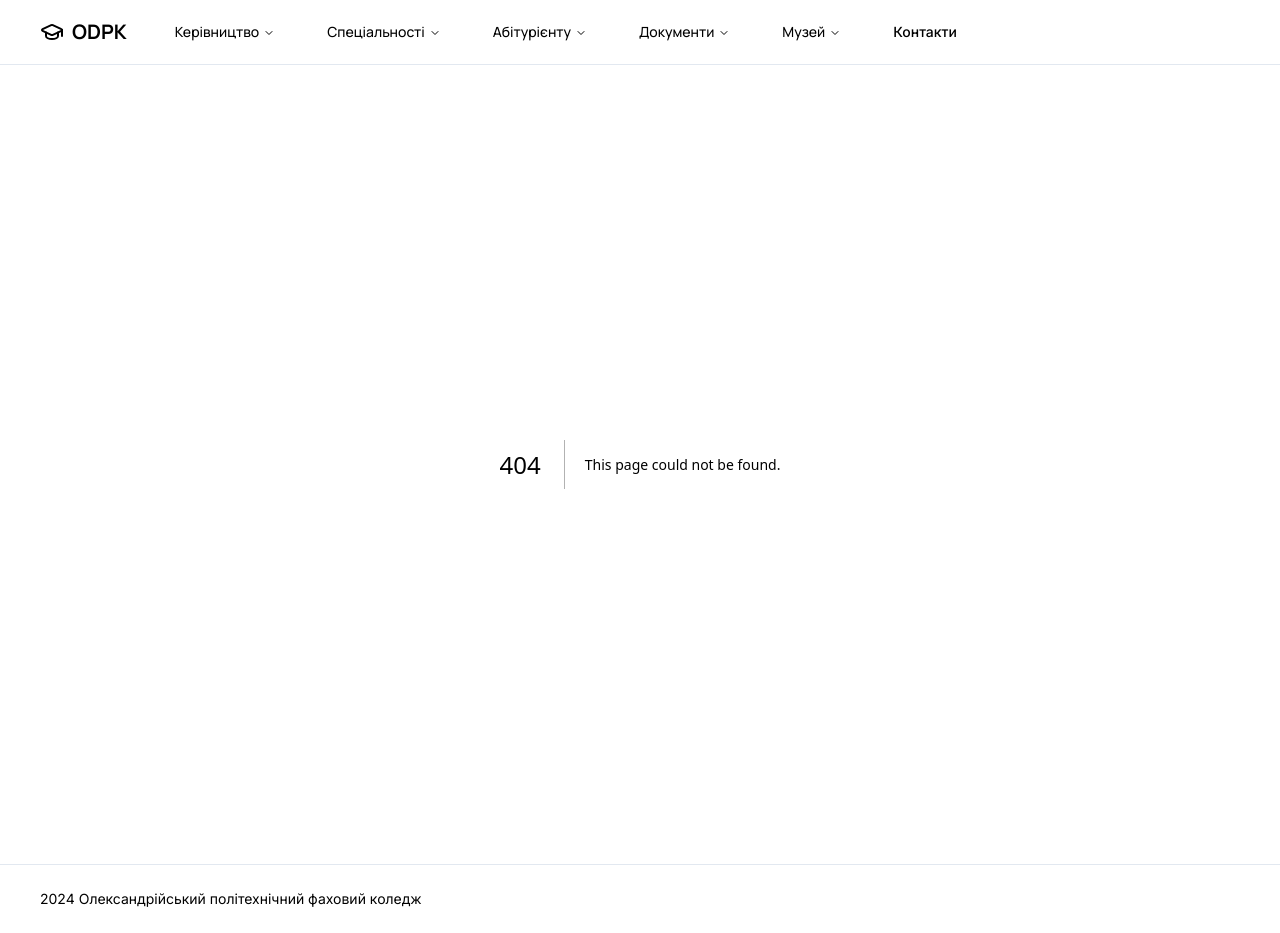
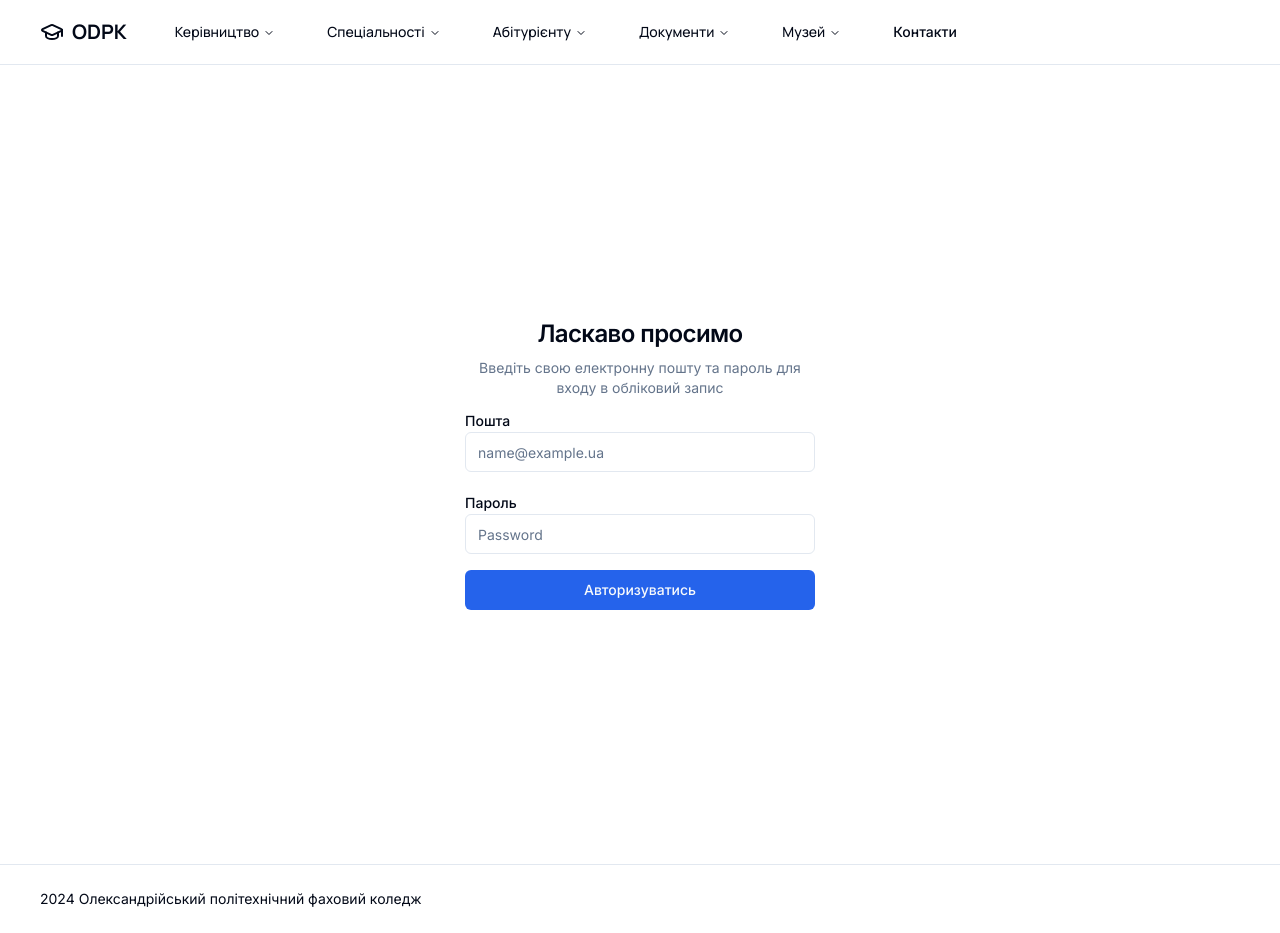
Before and after one commit to NaotoAzazel/odpk, a Next.js app: page /login in a window 1280 px wide. Before the commit this address had no page. Built offline with nearby package versions, Linux system fonts and the light colour scheme.

Commit message:
added auth(page, middleware), input, label

```diff
--- a/package.json
+++ b/package.json
@@ -25,18 +25,21 @@
     "@prisma/client": "^5.12.1",
     "@radix-ui/react-accordion": "^1.1.2",
     "@radix-ui/react-dialog": "^1.0.5",
+    "@radix-ui/react-label": "^2.0.2",
     "@radix-ui/react-navigation-menu": "^1.1.4",
     "@radix-ui/react-scroll-area": "^1.0.5",
     "@radix-ui/react-slot": "^1.0.2",
     "@radix-ui/react-toast": "^1.1.5",
     "@uploadthing/react": "^6.5.0",
     "axios": "^1.6.8",
+    "bcrypt": "^5.1.1",
     "class-variance-authority": "^0.7.0",
     "clsx": "^2.1.0",
     "contentlayer": "^0.3.4",
     "editorjs-react-renderer": "^3.5.1",
     "lucide-react": "^0.372.0",
     "next": "14.2.2",
+    "next-auth": "^4.24.7",
     "next-contentlayer": "^0.3.4",
     "react": "^18",
     "react-dom": "^18",
@@ -52,6 +55,7 @@
   },
   "devDependencies": {
     "@tailwindcss/typography": "^0.5.12",
+    "@types/bcrypt": "^5.0.2",
     "@types/editorjs__header": "^2.6.3",
     "@types/node": "^20",
     "@types/react": "^18",
--- /dev/null
+++ b/src/app/(auth)/_components/user-auth-form.tsx
@@ -0,0 +1,120 @@
+"use client"
+
+import { useState } from "react";
+import { useRouter } from "next/navigation";
+
+import { Button } from "@/components/ui/button";
+import { Input } from "@/components/ui/input";
+import { Label } from "@/components/ui/label";
+import { useToast } from "@/components/ui/use-toast";
+
+import { Icons } from "@/components/icons";
+
+import { cn } from "@/lib/utils";
+
+import { UserAuthSchema, userAuthSchema } from "@/lib/validation/auth";
+import { zodResolver } from "@hookform/resolvers/zod";
+import { useForm } from "react-hook-form";
+
+import { signIn } from "next-auth/react";
+
+interface UserAuthFormProps
+  extends React.HTMLAttributes<HTMLDivElement> {};
+
+export function UserAuthForm({ className, ...props }: UserAuthFormProps) {
+  const router = useRouter();
+  const { toast } = useToast();
+
+  const [isLoading, setIsLoading] = useState<boolean>(false);
+
+  const {
+    register,
+    handleSubmit,
+    formState: { errors }
+  } = useForm<UserAuthSchema>({
+    resolver: zodResolver(userAuthSchema)
+  });
+
+  async function onSubmit(data: UserAuthSchema) {
+    setIsLoading(true);
+
+    const signInResult = await signIn("credentials", {
+      email: data.email,
+      password: data.password,
+      redirect: false
+    });
+
+    if(!signInResult?.ok) {
+      setIsLoading(false);
+
+      return toast({
+        title: "Щось пiшло не так",
+        description: "Ваш запит на вхід не пройшов. Спробуйте ще раз",
+        variant: "destructive"
+      });
+    }
+
+    router.refresh();
+
+    setIsLoading(false);
+
+    return toast({
+      description: "Ви успішно авторизувалися"
+    });
+  }
+
+  return (
+    <div className={cn("grid gap-6", className)} {...props}>
+      <form onSubmit={handleSubmit(onSubmit)}>
+        <div className="grid gap-2">
+          <div className="grid gap-1 py-2">
+            <Label htmlFor="email">Пошта</Label>
+            <Input
+              type="email"
+              {...register("email")}
+              className={cn({
+                "focus-visible:ring-red-500": errors.email
+              })}
+              autoComplete="email"
+              placeholder="name@example.ua"
+              disabled={isLoading}
+            />
+            {errors?.email && (
+              <p className="px-1 text-xs text-red-600">
+                {errors.email.message}
+              </p>
+            )}
+          </div>
+          <div className="grid gap-1 py-2">
+            <Label htmlFor="password">Пароль</Label>
+            <Input
+              type="password"
+              {...register("password")}
+              className={cn({
+                "focus-visible:ring-red-500": errors.password
+              })}
+              placeholder="Password"
+              disabled={isLoading}
+            />
+            {errors?.password && (
+              <p className="px-1 text-xs text-red-600">
+                {errors.password.message}
+              </p>
+            )}
+          </div>
+
+          <Button
+            disabled={isLoading}
+            type="submit"
+            onClick={() => handleSubmit(onSubmit)}
+          >
+            {isLoading && (
+              <Icons.spinner className="mr-2 h-4 w-4 animate-spin" />
+            )}
+            <span>Авторизуватись</span>
+          </Button>
+        </div>
+      </form>
+    </div>
+  );
+}
--- /dev/null
+++ b/src/app/(auth)/login/page.tsx
@@ -0,0 +1,24 @@
+import MaxWidthWrapper from "@/components/max-width-wrapper";
+import { UserAuthForm } from "../_components/user-auth-form";
+
+export const metadata = {
+  title: "Авторизацiя"
+};
+
+export default async function LoginPage() {
+  return (
+    <MaxWidthWrapper className="flex h-screen">
+      <div className="mx-auto flex flex-col items-center justify-center space-y-6 w-[350px]">
+        <div className="flex flex-col space-y-2 text-center">
+          <h1 className="text-2xl font-semibold tracking-tight">
+            Ласкаво просимо
+          </h1>
+          <p className="text-sm text-muted-foreground">
+            Введіть свою електронну пошту та пароль для входу в обліковий запис
+          </p>
+          <UserAuthForm className="text-left" />
+        </div>
+      </div>
+    </MaxWidthWrapper>
+  );
+}
--- /dev/null
+++ b/src/app/api/auth/[...nextauth]/route.ts
@@ -0,0 +1,6 @@
+import { authOptions } from "@/lib/auth";
+import NextAuth from "next-auth/next";
+
+const handler = NextAuth(authOptions);
+
+export { handler as GET, handler as POST };
--- /dev/null
+++ b/src/components/ui/input.tsx
@@ -0,0 +1,25 @@
+import * as React from "react"
+
+import { cn } from "@/lib/utils"
+
+export interface InputProps
+  extends React.InputHTMLAttributes<HTMLInputElement> {}
+
+const Input = React.forwardRef<HTMLInputElement, InputProps>(
+  ({ className, type, ...props }, ref) => {
+    return (
+      <input
+        type={type}
+        className={cn(
+          "flex h-10 w-full rounded-md border border-input bg-background px-3 py-2 text-sm ring-offset-background file:border-0 file:bg-transparent file:text-sm file:font-medium placeholder:text-muted-foreground focus-visible:outline-none focus-visible:ring-2 focus-visible:ring-ring focus-visible:ring-offset-2 disabled:cursor-not-allowed disabled:opacity-50",
+          className
+        )}
+        ref={ref}
+        {...props}
+      />
+    )
+  }
+)
+Input.displayName = "Input"
+
+export { Input }
--- /dev/null
+++ b/src/components/ui/label.tsx
@@ -0,0 +1,26 @@
+"use client"
+
+import * as React from "react"
+import * as LabelPrimitive from "@radix-ui/react-label"
+import { cva, type VariantProps } from "class-variance-authority"
+
+import { cn } from "@/lib/utils"
+
+const labelVariants = cva(
+  "text-sm font-medium leading-none peer-disabled:cursor-not-allowed peer-disabled:opacity-70"
+)
+
+const Label = React.forwardRef<
+  React.ElementRef<typeof LabelPrimitive.Root>,
+  React.ComponentPropsWithoutRef<typeof LabelPrimitive.Root> &
+    VariantProps<typeof labelVariants>
+>(({ className, ...props }, ref) => (
+  <LabelPrimitive.Root
+    ref={ref}
+    className={cn(labelVariants(), className)}
+    {...props}
+  />
+))
+Label.displayName = LabelPrimitive.Root.displayName
+
+export { Label }
--- /dev/null
+++ b/src/lib/actions/users.ts
@@ -0,0 +1,9 @@
+import { db } from "@/lib/db";
+
+export function getUserByEmail(email: string) {
+  const user = db.users.findFirst({
+    where: { email }
+  });
+
+  return user;
+}
--- /dev/null
+++ b/src/lib/auth.ts
@@ -0,0 +1,43 @@
+import { NextAuthOptions } from "next-auth"
+import CredentialProvider from "next-auth/providers/credentials";
+
+import { getUserByEmail } from "@/lib/actions/users";
+
+import { compare } from "bcrypt";
+
+export const authOptions: NextAuthOptions = {
+  session: {
+    strategy: "jwt"
+  },
+  pages: {
+    signIn: "/login"
+  },
+  providers: [
+    CredentialProvider({
+      name: "Credential",
+      credentials: {
+        email: {},
+        password: {}
+      },
+      async authorize(credentials, req) {
+        const user = await getUserByEmail(credentials?.email as string);
+
+        if(!user) return null;
+
+        const passwordCorrect = await compare(
+          credentials?.password || "",
+          user.password
+        );
+
+        if(passwordCorrect) {
+          return {
+            email: user.email,
+            id: user.id.toString()
+          };
+        }
+
+        return null;
+      }
+    })
+  ]
+}
--- /dev/null
+++ b/src/lib/validation/auth.ts
@@ -0,0 +1,12 @@
+import { z } from "zod";
+
+export const userAuthSchema = z.object({
+  email: z
+    .string()
+    .email({ message: "Неправильна адреса електронної пошти" }),
+  password: z
+    .string()
+    .min(1, { message: "Пароль має містити в собі 1 символ" })
+});
+
+export type UserAuthSchema = z.infer<typeof userAuthSchema>;
--- /dev/null
+++ b/src/middleware.ts
@@ -0,0 +1,34 @@
+import { withAuth } from "next-auth/middleware";
+import { NextResponse } from "next/server";
+
+export default withAuth(
+  async function middleware(req) {
+    const token = req.nextauth.token;
+    const isAuth = !!token;
+
+    const isAuthPage = req.nextUrl.pathname.startsWith("/login");
+    if(isAuthPage) {
+      if(isAuth) {
+        return NextResponse.redirect(new URL("/", req.url));
+      }
+
+      return null;
+    }
+
+    if(!isAuth) {
+      return NextResponse.redirect(new URL("/", req.url));
+    }
+  },
+  {
+    callbacks: {
+      authorized() {
+        // Always return true to call middleware function above
+        return true;
+      }
+    }
+  }
+)
+
+export const config = {
+  matcher: ["/editor/:path*", "/login"]
+};
```
Also changed, not shown: 2 other files (tests, documents, lock files or other folders).
